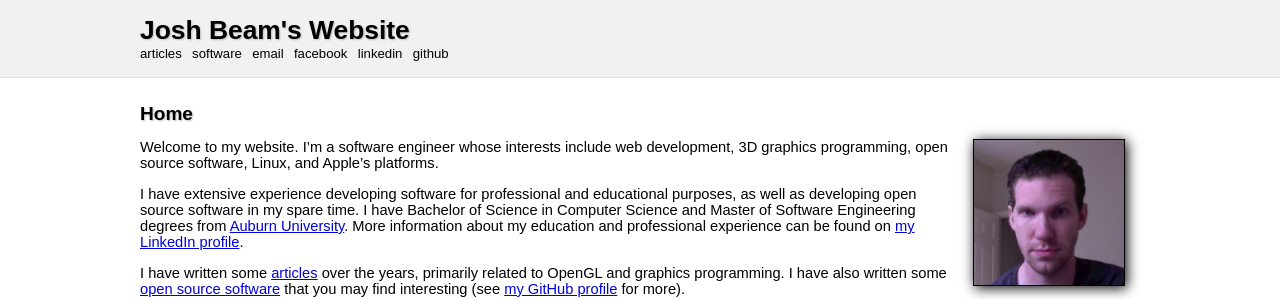
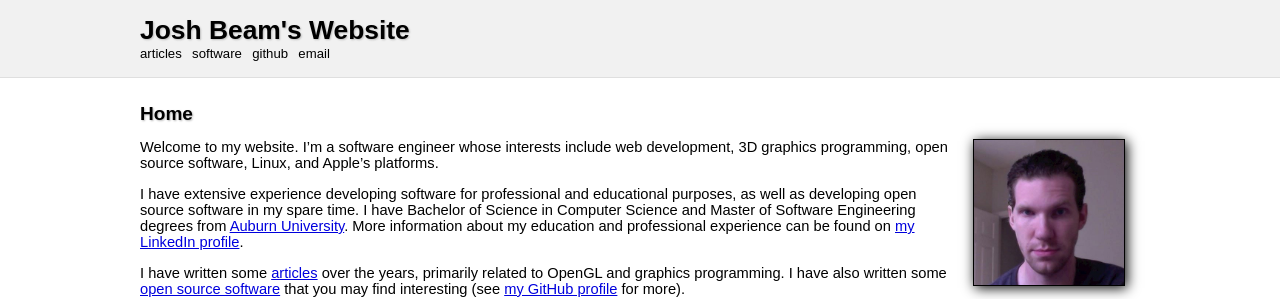
Before and after one commit to joshb/joshb.github.io, a Jekyll site: the page built from index.md, in a window 1280 px wide. Shown: the top 299 px of the page. Built offline with Jekyll 4.4.1, drawn with Linux system fonts in a browser that asks for light colours.

Commit message:
Update main navigation links.

```diff
--- a/_layouts/post.html
+++ b/_layouts/post.html
@@ -28,10 +28,8 @@
   <nav id="menu">
     <a href="/articles/">articles</a>
     <a href="/software/">software</a>
+    <a href="https://github.com/joshb">github</a>
     <a href="mailto:josh@joshbeam.com">email</a>
-    <a href="https://www.facebook.com/josh.a.beam">facebook</a>
-    <a href="https://www.linkedin.com/in/joshbeam">linkedin</a>
-    <a href="https://github.com/joshb">github</a>
   </nav>
 </header>
 
```
